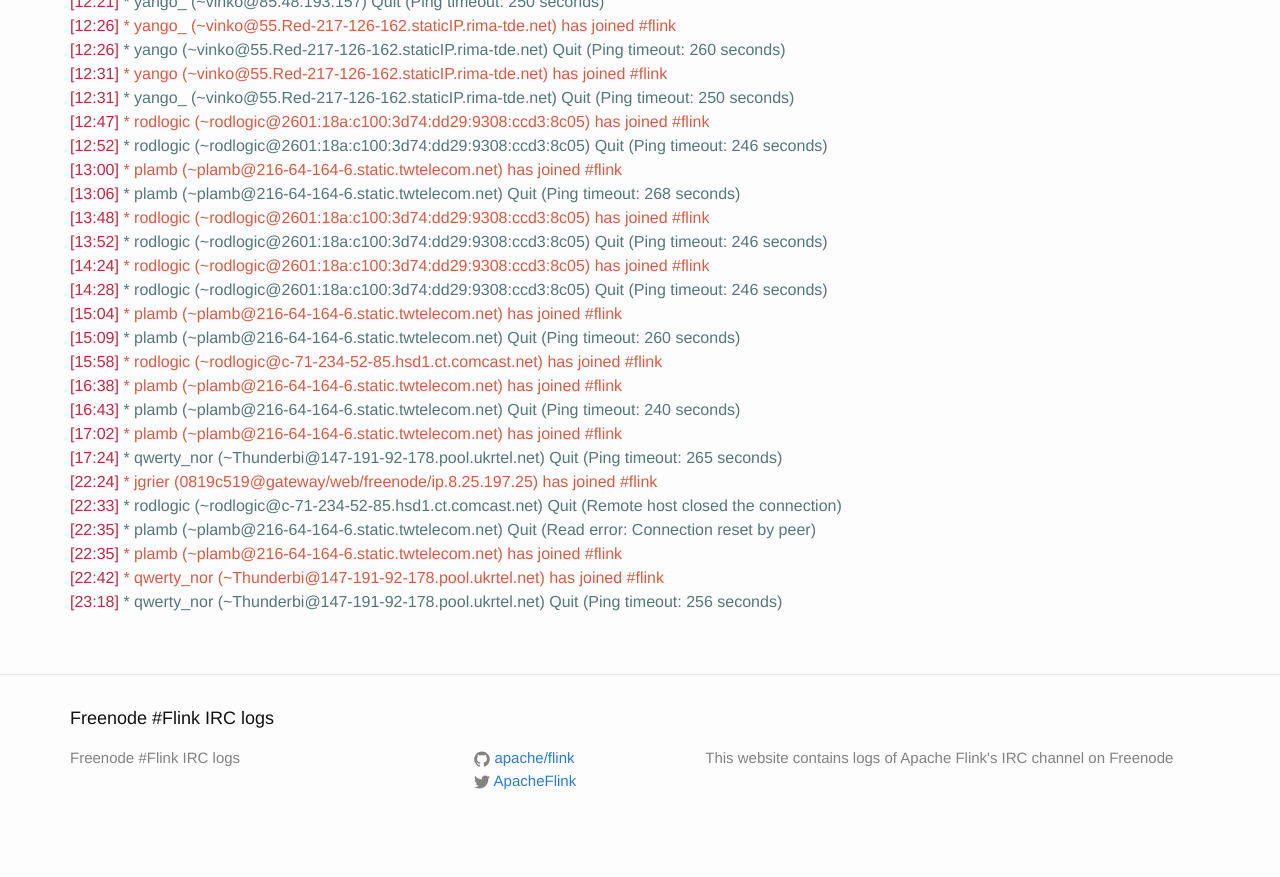
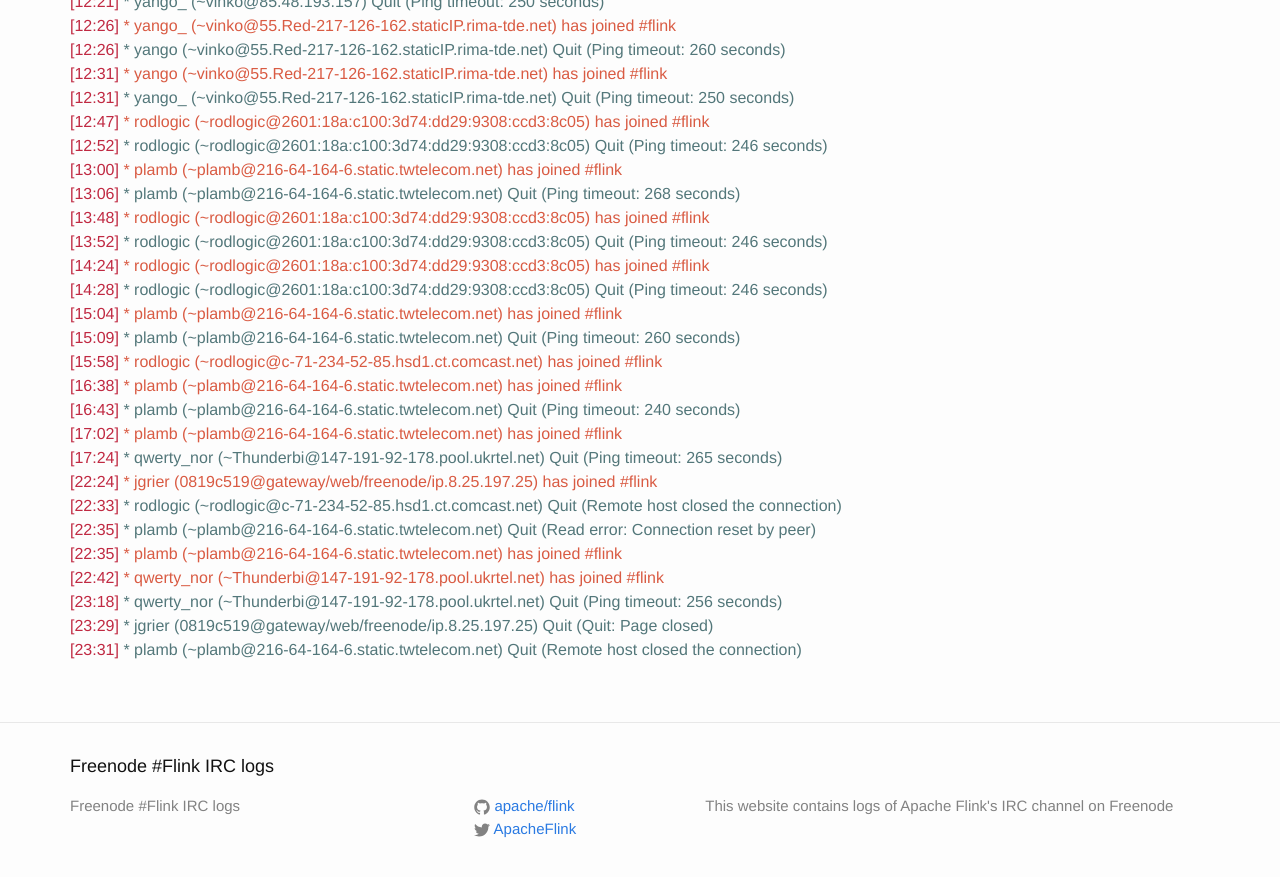
Before and after one commit to flink-irc-logs/flink-irc-logs.github.io, a Jekyll site: the page built from _posts/2015-10-22-logs.markdown, in a window 1280 px wide and 900 px high, scrolled down 594 px. Shown: the top 877 px of the window. Built offline with Jekyll 4.4.1, drawn with Linux system fonts in a browser that asks for light colours; before the commit the page ends 1446 px from its top, so only the background shows below that.

Commit message:
Update of the logs on Fri Oct 23 01:28:27 CEST 2015

```diff
--- a/_posts/2015-10-22-logs.markdown
+++ b/_posts/2015-10-22-logs.markdown
@@ -46,3 +46,5 @@
 <span class="irc-date">[22:35]</span> <span class="irc-green">* plamb (~plamb@216-64-164-6.static.twtelecom.net) has joined #flink</span><br />
 <span class="irc-date">[22:42]</span> <span class="irc-green">* qwerty_nor (~Thunderbi@147-191-92-178.pool.ukrtel.net) has joined #flink</span><br />
 <span class="irc-date">[23:18]</span> <span class="irc-navy">* qwerty_nor (~Thunderbi@147-191-92-178.pool.ukrtel.net) Quit (Ping timeout: 256 seconds)</span><br />
+<span class="irc-date">[23:29]</span> <span class="irc-navy">* jgrier (0819c519@gateway/web/freenode/ip.8.25.197.25) Quit (Quit: Page closed)</span><br />
+<span class="irc-date">[23:31]</span> <span class="irc-navy">* plamb (~plamb@216-64-164-6.static.twtelecom.net) Quit (Remote host closed the connection)</span><br />
```
Also changed, not shown: _posts/2015-10-23-logs.markdown (added, +7 -0 lines).
